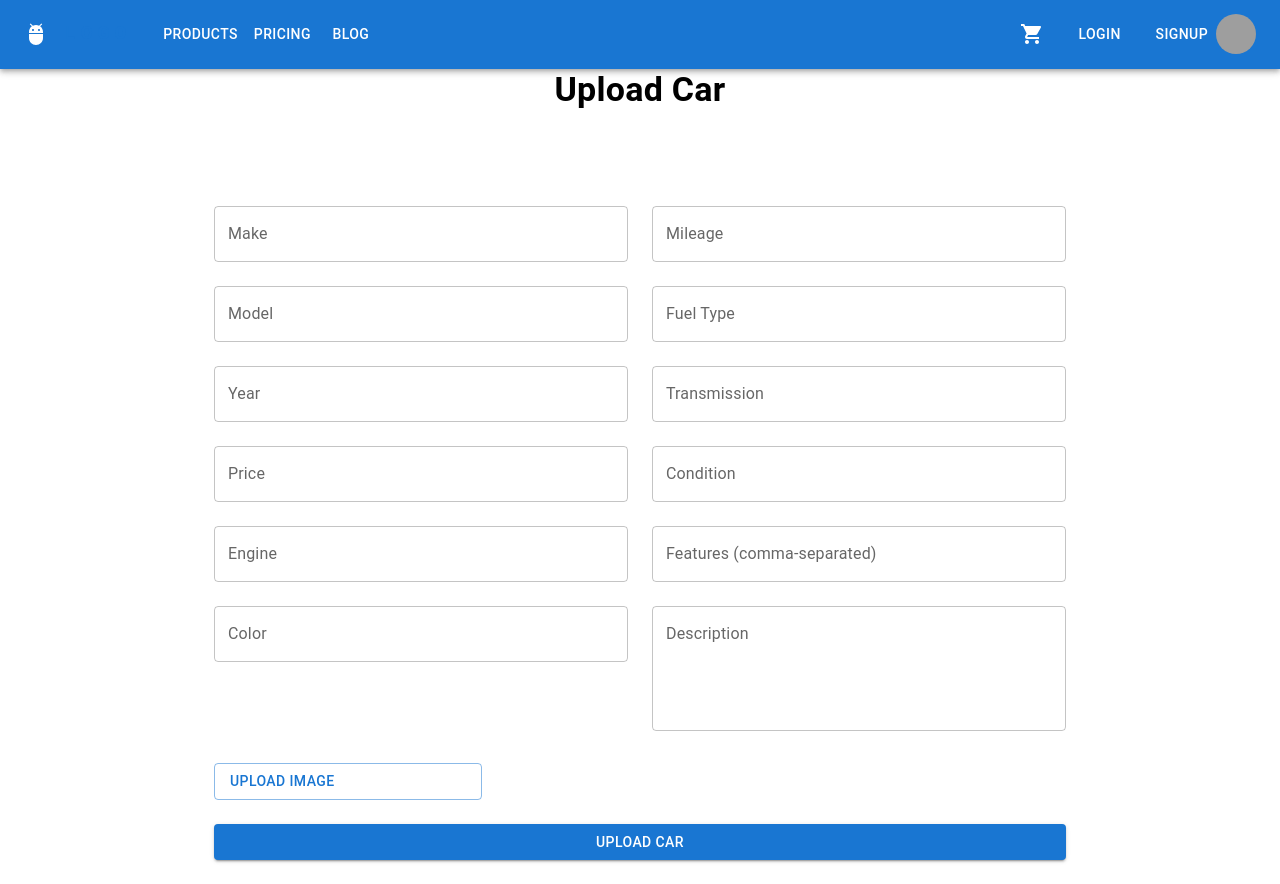
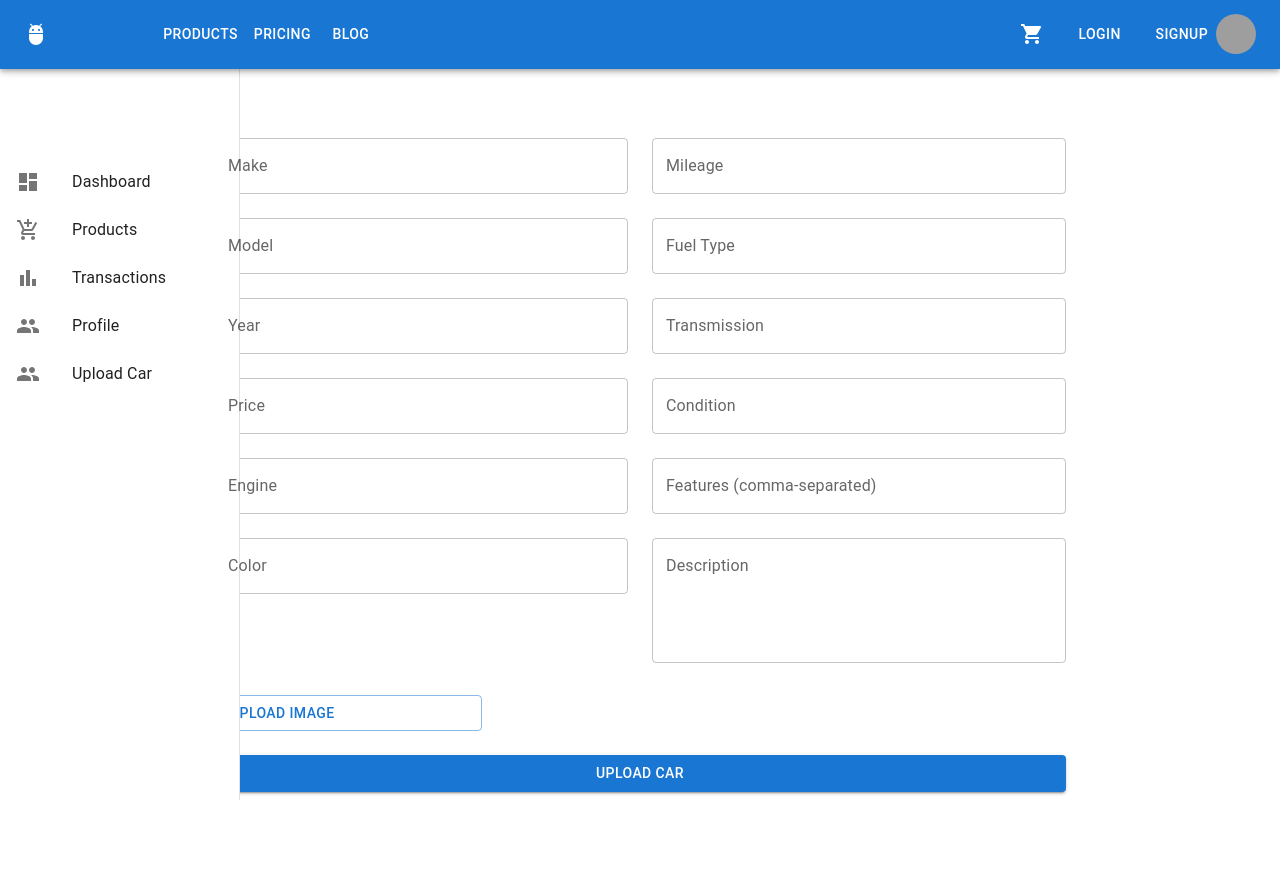
Before and after one commit to Jelhill/onestopappfrontend, a React (Vite) app: page /carupload in a window 1280 px wide. After the commit the page ends 816 px from the top, so only its background shows below. Built offline with nearby package versions, Linux system fonts and the light colour scheme; grey boxes are pictures that could not be loaded.

Commit message:
general update:

```diff
--- a/src/components/left-navigation/LeftNavigation.tsx
+++ b/src/components/left-navigation/LeftNavigation.tsx
@@ -16,7 +16,7 @@ const LeftNavigation: React.FC = () => {
   };
 
   const navItems: NavItem[] = [
-    { title: 'Dashboard', icon: <DashboardIcon />, path: '/dashboard' },
+    { title: 'Dashboard', icon: <DashboardIcon />, path: '/seller/dashboard' },
     { title: 'Products', icon: <AddShoppingCartIcon />, path: '/products' },
     { title: 'Transactions', icon: <BarChartIcon />, path: '/transactions' },
     { title: 'Profile', icon: <PeopleIcon />, path: '/profile' },
@@ -50,14 +50,14 @@ const LeftNavigation: React.FC = () => {
         sx={{
           width: 240, // Adjust the width as needed
           flexShrink: 0,
-          zIndex: 1000, // This ensures that the drawer will be under other content
+          zIndex: 1, // This ensures that the drawer will be under other content
           '& .MuiDrawer-paper': {
             width: 240, // Match the width
             boxSizing: 'border-box',
           },
         }}
       >
-        <List>
+        <List style={{ marginTop: '150px' }}>
           {navItems.map((item) => (
             <ListItem button key={item.title} onClick={() => handleNavigation(item.path)}>
               <ListItemIcon>{item.icon}</ListItemIcon>
--- a/src/components/navbar/Navbar.tsx
+++ b/src/components/navbar/Navbar.tsx
@@ -70,7 +70,7 @@ const ResponsiveAppBar: React.FC = () => {
   }, [userToken, dispatch]);
 
   return (
-    <AppBar position="static">
+    <AppBar position="fixed" sx={{ width: '100%' }}>
       <Container maxWidth="xl">
         <Toolbar disableGutters>
           <AdbIcon sx={{ display: { xs: 'none', md: 'flex' }, mr: 1 }} />
--- a/src/components/right-dashboard/RightDashboard.tsx
+++ b/src/components/right-dashboard/RightDashboard.tsx
@@ -49,7 +49,7 @@ const RightDashboard: React.FC = () => {
     console.log("handleViewDetails", transactionId)
   }
   return (
-    <Container maxWidth="xl" sx={{ flexGrow: 1 }}>
+    <Container maxWidth="xl" sx={{ flexGrow: 1 }} style={{ marginTop: '100px' }}>
     <Typography variant="h4" sx={{ mb: 5 }}>
       Welcome {`${user?.firstName} ${user?.lastName}`} 👋
     </Typography>
--- a/src/config/index.ts
+++ b/src/config/index.ts
@@ -1,3 +1,4 @@
 export const config = {
-    BASE_URL: "https://ttcarsale.de.r.appspot.com"
+    // BASE_URL: "https://ttcarsale.de.r.appspot.com"
+    BASE_URL: "http://localhost:3001"
 }
--- a/src/pages/CarUpload/CarUpload.tsx
+++ b/src/pages/CarUpload/CarUpload.tsx
@@ -3,6 +3,7 @@ import { Container, Button, Box, TextField, Typography, Alert, Grid } from "@mui
 import { Navbar } from '../../components/navbar';
 import { useAppDispatch } from '../../redux/hooks';
 import { uploadCar } from '../../redux/features/cars/carSlice';
+import { LeftNavigation } from '../../components/left-navigation';
 
 
 interface CarFormData {
@@ -158,6 +159,7 @@ const CarUpload: React.FC = () => {
   return (
 <Fragment>
     <Navbar />
+    <LeftNavigation />
   <Container maxWidth="md">
     <Typography variant="h4" pb={5} align="center" fontWeight="bold">
       Upload Car
--- a/src/pages/DashBoard/view/app-view.tsx
+++ b/src/pages/DashBoard/view/app-view.tsx
@@ -9,7 +9,7 @@ const AppView: React.FC = () => {
   return (
     <>
       <Navbar />
-      <Box sx={{ display: 'flex', height: '100vh' }}>
+      <Box sx={{ display: 'flex', height: 'calc(100vh - 100px)' }}> {/* Adjust the height to subtract the Navbar height */}
         <LeftNavigation />
         <RightDashboard />
       </Box>
```
